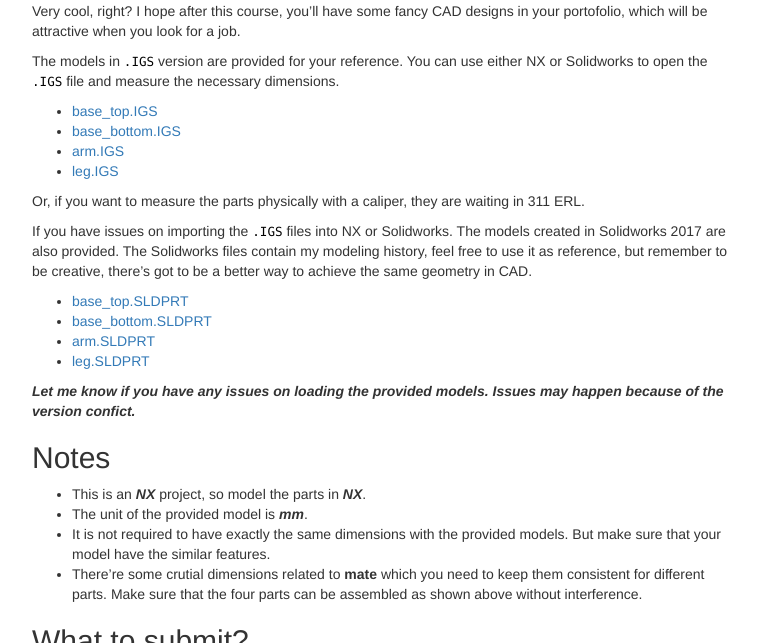
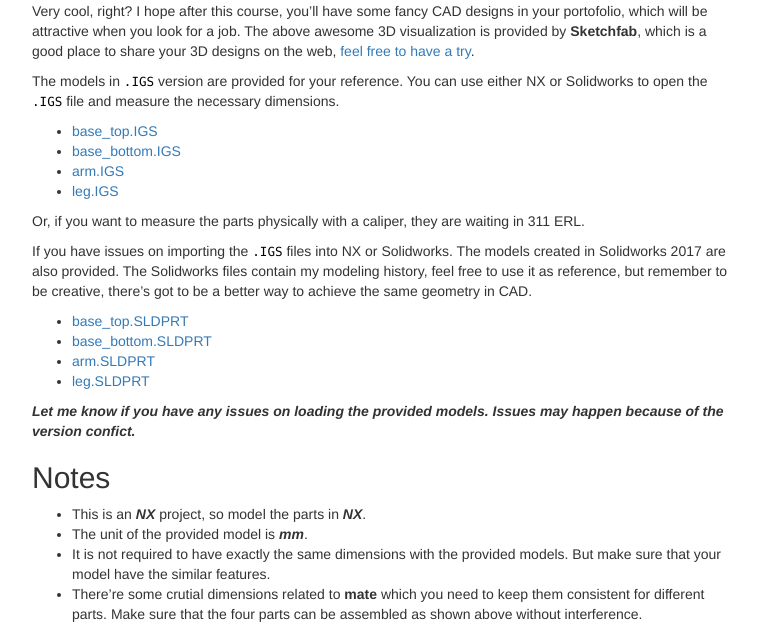
Before and after one commit to me5763/lab-fs19, a Jekyll site: the page built from pages/project-1.md, in a window 1280 px wide and 900 px high, scrolled down 974 px, cut to the strip 257-900 px from the top of the window. Shown: the whole strip, without its empty margins (258-1016 px from the left). Built offline with Jekyll 4.4.1, drawn with Linux system fonts in a browser that asks for light colours; nearby versions of some CDN libraries; comment, search, counter and statistics services are not loaded.

Commit message:
update project 1

```diff
--- a/pages/project-1.md
+++ b/pages/project-1.md
@@ -16,7 +16,7 @@ These four parts will construct the body frame of a drone. Let's take a look:
 <div class="sketchfab-embed-wrapper"><iframe width="640" height="480" src="https://sketchfab.com/models/b0d3f97d518b4cfc89c9ff8857c29865/embed?autospin=0.2&amp;autostart=1" frameborder="0" allow="autoplay; fullscreen; vr" mozallowfullscreen="true" webkitallowfullscreen="true"></iframe>
 </div>
 
-Very cool, right? I hope after this course, you'll have some fancy CAD designs in your portofolio, which will be attractive when you look for a job.
+Very cool, right? I hope after this course, you'll have some fancy CAD designs in your portofolio, which will be attractive when you look for a job. The above awesome 3D visualization is provided by **Sketchfab**, which is a good place to share your 3D designs on the web, [feel free to have a try](https://skfb.ly/6AYHv).
 
 The models in `.IGS` version are provided for your reference. You can use either NX or Solidworks to open the `.IGS` file and measure the necessary dimensions.
 - [base_top.IGS](../assets/models/project-1/base_top.IGS)
```
